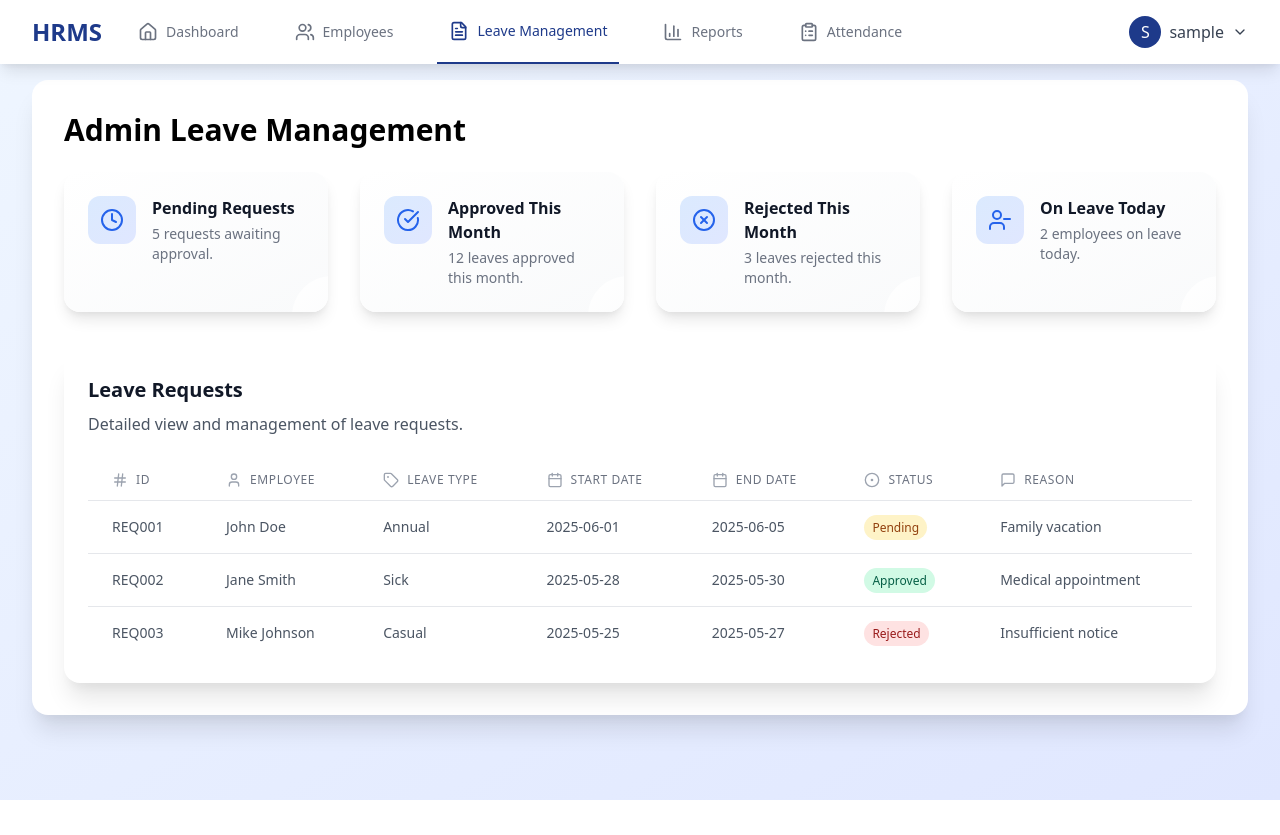
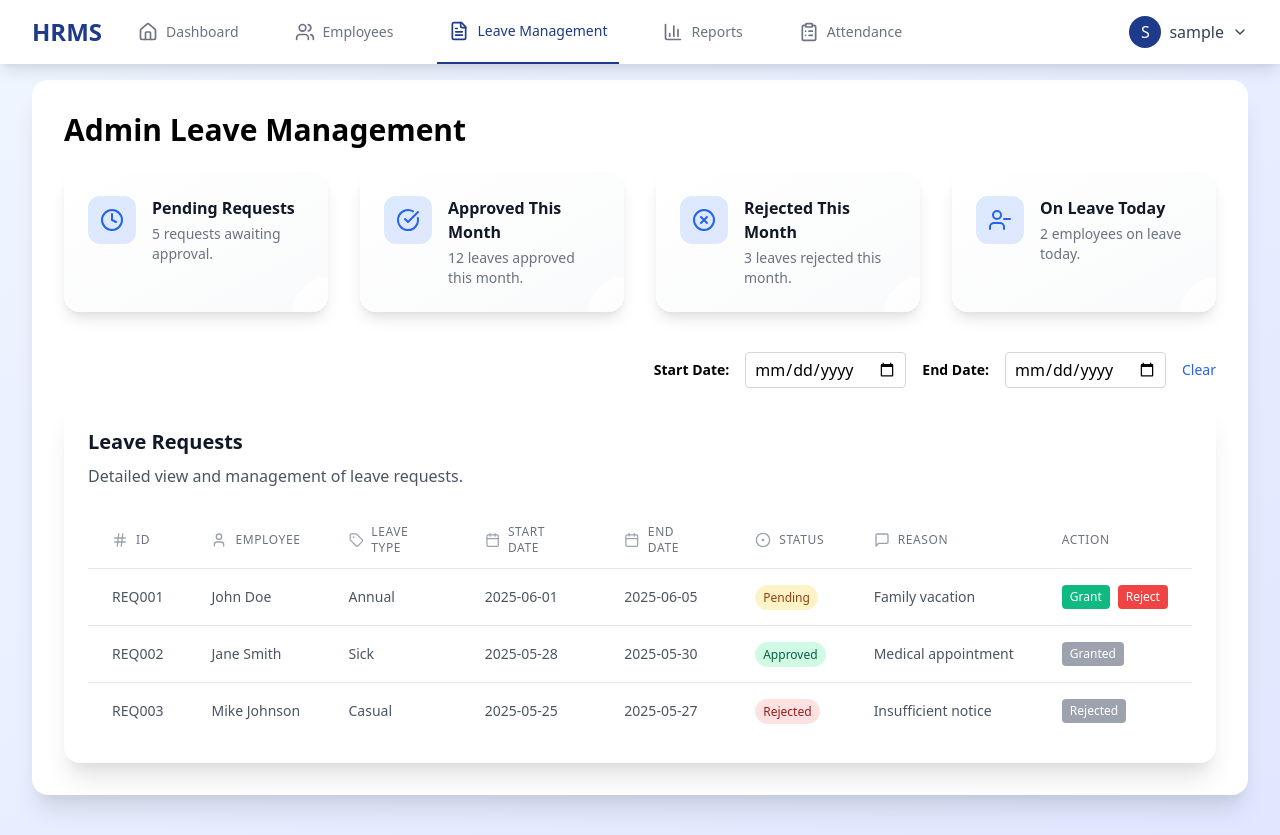
Before and after one commit to shubhamverma8991/hrms, a React (Create React App) app: page /leave in a window 1280 px wide. Before the commit the page ends 800 px from the top, so only its background shows below. Built offline with nearby package versions, Linux system fonts and the light colour scheme; sample sign-in values are in the browser's storage.

Commit message:
add features to leave.js

```diff
--- a/src/components/leave/leave.js
+++ b/src/components/leave/leave.js
@@ -13,6 +13,7 @@ import {
   Calendar,
   CircleDot,
   MessageSquare,
+  AlertCircle,
 } from "lucide-react";
 import Layout from "../common/layout";
 import CommonCard from "../common/commoncard";
@@ -31,15 +32,25 @@ const iconMap = {
   Calendar,
   CircleDot,
   MessageSquare,
+  AlertCircle,
 };
 
 const formatDynamicDesc = (template, data) => {
-  if (!data) return "";
+  if (!template) return "";
+  if (!data) return template.replace(/{(\w+)}/g, "0");
+
   if (typeof data === "object") {
-    return template.replace(/{(\w+)}/g, (_, key) => data[key] || "0");
+    return template.replace(/{(\w+)}/g, (_, key) => data[key]?.toString() || "0");
   }
-  return template.replace(/{value}/g, data || "0");
+  return template.replace(/{value}/g, data.toString() || "0");
 };
+
+const ErrorMessage = ({ message }) => (
+  <div className="flex items-center justify-center p-4 bg-red-50 text-red-700 rounded-lg">
+    <AlertCircle className="w-5 h-5 mr-2" />
+    <span>{message}</span>
+  </div>
+);
 
 const LeaveContent = ({ role }) => {
   const [state, setState] = useState({
@@ -47,22 +58,39 @@ const LeaveContent = ({ role }) => {
     loading: true,
     icons: {},
     leaveHistory: [],
+    error: null,
   });
+
+  // Date filter state with string yyyy-mm-dd format
+  const [filterDates, setFilterDates] = useState({ startDate: "", endDate: "" });
 
   useEffect(() => {
     const fetchData = async () => {
       try {
-        const [iconsData, leaveData] = await Promise.all([
-          fetch("/icons.json").then((r) => r.json()),
-          fetch("/leavedata.json").then((r) => r.json()),
+        const [iconsResponse, leaveDataResponse] = await Promise.all([
+          fetch("/icons.json"),
+          fetch("/leavedata.json"),
         ]);
 
-        // Fetch leave history from API if user is an employee
+        if (!iconsResponse.ok || !leaveDataResponse.ok) {
+          throw new Error("Failed to fetch required data");
+        }
+
+        const [iconsData, leaveData] = await Promise.all([
+          iconsResponse.json(),
+          leaveDataResponse.json(),
+        ]);
+
         let leaveHistory = [];
         if (role === "employee") {
           const historyResponse = await fetch(
             "https://683d766f199a0039e9e590c5.mockapi.io/hrms/api/leavehistory"
           );
+
+          if (!historyResponse.ok) {
+            throw new Error("Failed to fetch leave history");
+          }
+
           leaveHistory = await historyResponse.json();
         }
 
@@ -71,38 +99,80 @@ const LeaveContent = ({ role }) => {
           leaveData,
           leaveHistory,
           loading: false,
+          error: null,
         });
       } catch (error) {
         console.error("Error fetching data:", error);
-        setState((prev) => ({ ...prev, loading: false }));
+        setState((prev) => ({
+          ...prev,
+          loading: false,
+          error: error.message || "Failed to load data",
+        }));
       }
     };
 
     fetchData();
   }, [role]);
 
-  const { leaveData, loading, icons, leaveHistory } = state;
+  const { leaveData, loading, icons, leaveHistory, error } = state;
   const isAdminOrHr = role === "admin" || role === "hr";
   const cardType = isAdminOrHr ? "admin" : "employee";
-  const tableData = isAdminOrHr
-    ? leaveData[role]?.leaveRequests || []
-    : leaveHistory;
+
+  const handleStatusChange = (id, newStatus) => {
+    setState((prevState) => {
+      const updatedRequests = prevState.leaveData[role].leaveRequests.map((leave) =>
+        leave.id === id ? { ...leave, status: newStatus } : leave
+      );
+
+      return {
+        ...prevState,
+        leaveData: {
+          ...prevState.leaveData,
+          [role]: {
+            ...prevState.leaveData[role],
+            leaveRequests: updatedRequests,
+          },
+        },
+      };
+    });
+  };
+
+  // Filter leave requests by date range
+  const filterByDate = (leaves) => {
+    if (!filterDates.startDate && !filterDates.endDate) return leaves;
+
+    return leaves.filter((leave) => {
+      const leaveStart = new Date(leave.startDate);
+      const leaveEnd = new Date(leave.endDate);
+      const filterStart = filterDates.startDate ? new Date(filterDates.startDate) : null;
+      const filterEnd = filterDates.endDate ? new Date(filterDates.endDate) : null;
+
+      if (filterStart && leaveEnd < filterStart) return false;
+      if (filterEnd && leaveStart > filterEnd) return false;
+      return true;
+    });
+  };
+
+  const rawTableData = isAdminOrHr
+    ? (leaveData[role]?.leaveRequests || []).map((leave) => ({
+        ...leave,
+        status: leave.status || "Pending",
+      }))
+    : leaveHistory || [];
+
+  const tableData = isAdminOrHr ? filterByDate(rawTableData) : rawTableData;
 
   const columns = isAdminOrHr
     ? [
-        { label: "ID", key: "id", icon: iconMap[icons.Hash] },
-        { label: "Employee", key: "employeeName", icon: iconMap[icons.User] },
-        { label: "Leave Type", key: "leaveType", icon: iconMap[icons.Tag] },
-        {
-          label: "Start Date",
-          key: "startDate",
-          icon: iconMap[icons.Calendar],
-        },
-        { label: "End Date", key: "endDate", icon: iconMap[icons.Calendar] },
+        { label: "ID", key: "id", icon: iconMap.Hash },
+        { label: "Employee", key: "employeeName", icon: iconMap.User },
+        { label: "Leave Type", key: "leaveType", icon: iconMap.Tag },
+        { label: "Start Date", key: "startDate", icon: iconMap.Calendar },
+        { label: "End Date", key: "endDate", icon: iconMap.Calendar },
         {
           label: "Status",
           key: "status",
-          icon: iconMap[icons.CircleDot],
+          icon: iconMap.CircleDot,
           render: (status) => (
             <span
               className={`px-2 py-1 rounded-full text-xs font-medium ${
@@ -117,21 +187,64 @@ const LeaveContent = ({ role }) => {
             </span>
           ),
         },
-        { label: "Reason", key: "reason", icon: iconMap[icons.MessageSquare] },
+        {
+          label: "Reason",
+          key: "reason",
+          icon: iconMap.MessageSquare,
+        },
+        {
+          label: "Action",
+          key: "action",
+          render: (_, row) => {
+            if (row.status === "Pending") {
+              return (
+                <div className="flex gap-2">
+                  <button
+                    onClick={() => handleStatusChange(row.id, "Approved")}
+                    className="bg-green-500 text-white px-2 py-1 text-xs rounded"
+                  >
+                    Grant
+                  </button>
+                  <button
+                    onClick={() => handleStatusChange(row.id, "Rejected")}
+                    className="bg-red-500 text-white px-2 py-1 text-xs rounded"
+                  >
+                    Reject
+                  </button>
+                </div>
+              );
+            } else if (row.status === "Approved") {
+              return (
+                <button
+                  disabled
+                  className="bg-gray-400 text-white px-2 py-1 text-xs rounded cursor-not-allowed"
+                >
+                  Granted
+                </button>
+              );
+            } else if (row.status === "Rejected") {
+              return (
+                <button
+                  disabled
+                  className="bg-gray-400 text-white px-2 py-1 text-xs rounded cursor-not-allowed"
+                >
+                  Rejected
+                </button>
+              );
+            }
+            return null; // No action button for other cases
+          },
+        },
       ]
     : [
-        { label: "ID", key: "id", icon: iconMap[icons.Hash] },
-        { label: "Leave Type", key: "leaveType", icon: iconMap[icons.Tag] },
-        {
-          label: "Start Date",
-          key: "startDate",
-          icon: iconMap[icons.Calendar],
-        },
-        { label: "End Date", key: "endDate", icon: iconMap[icons.Calendar] },
+        { label: "ID", key: "id", icon: iconMap.Hash },
+        { label: "Leave Type", key: "leaveType", icon: iconMap.Tag },
+        { label: "Start Date", key: "startDate", icon: iconMap.Calendar },
+        { label: "End Date", key: "endDate", icon: iconMap.Calendar },
         {
           label: "Status",
           key: "status",
-          icon: iconMap[icons.CircleDot],
+          icon: iconMap.CircleDot,
           render: (status) => (
             <span
               className={`px-2 py-1 rounded-full text-xs font-medium ${
@@ -146,22 +259,37 @@ const LeaveContent = ({ role }) => {
             </span>
           ),
         },
-        { label: "Reason", key: "reason", icon: iconMap[icons.MessageSquare] },
+        { label: "Reason", key: "reason", icon: iconMap.MessageSquare },
       ];
 
-  if (loading || !icons.cardData) {
-    return <div className="text-center text-gray-600">Loading...</div>;
+  const cardData = icons?.cardData?.leave?.[cardType] || [];
+
+  if (!cardData.length && !loading) {
+    return <ErrorMessage message="Invalid configuration: Card data not found" />;
   }
 
-  const cardData = icons.cardData.leave[cardType];
+  if (loading) {
+    return (
+      <div className="flex items-center justify-center h-64">
+        <div className="text-gray-600">Loading...</div>
+      </div>
+    );
+  }
+
+  if (error) {
+    return <ErrorMessage message={error} />;
+  }
 
   return (
     <div className="max-w-7xl mx-auto p-8 bg-white rounded-2xl shadow-xl">
-      <h1 className="text-3xl font-bold mb-6">
-        {isAdminOrHr
-          ? `${role === "admin" ? "Admin" : "HR"} Leave Management`
-          : "My Leave"}
-      </h1>
+      <div className="flex justify-between items-start mb-6">
+        <h1 className="text-3xl font-bold">
+          {isAdminOrHr
+            ? `${role === "admin" ? "Admin" : "HR"} Leave Management`
+            : "My Leave"}
+        </h1>
+      </div>
+
       <div className="grid grid-cols-1 md:grid-cols-2 lg:grid-cols-4 gap-8 mb-10">
         {cardData.map(({ title, desc, icon, key, dynamicDesc }) => (
           <CommonCard
@@ -176,6 +304,45 @@ const LeaveContent = ({ role }) => {
           />
         ))}
       </div>
+
+      {/* Date filter inputs on right */}
+      {isAdminOrHr && (
+        <div className="flex justify-end mb-4 gap-4 items-center">
+          <label className="text-sm font-semibold" htmlFor="startDate">
+            Start Date:
+          </label>
+          <input
+            type="date"
+            id="startDate"
+            value={filterDates.startDate}
+            onChange={(e) =>
+              setFilterDates((prev) => ({ ...prev, startDate: e.target.value }))
+            }
+            className="border border-gray-300 rounded px-2 py-1"
+          />
+
+          <label className="text-sm font-semibold" htmlFor="endDate">
+            End Date:
+          </label>
+          <input
+            type="date"
+            id="endDate"
+            value={filterDates.endDate}
+            onChange={(e) =>
+              setFilterDates((prev) => ({ ...prev, endDate: e.target.value }))
+            }
+            className="border border-gray-300 rounded px-2 py-1"
+          />
+
+          <button
+            onClick={() => setFilterDates({ startDate: "", endDate: "" })}
+            className="text-sm text-blue-600 hover:underline"
+          >
+            Clear
+          </button>
+        </div>
+      )}
+
       <CommonTable
         title={isAdminOrHr ? "Leave Requests" : "My Leave History"}
         desc={
```
